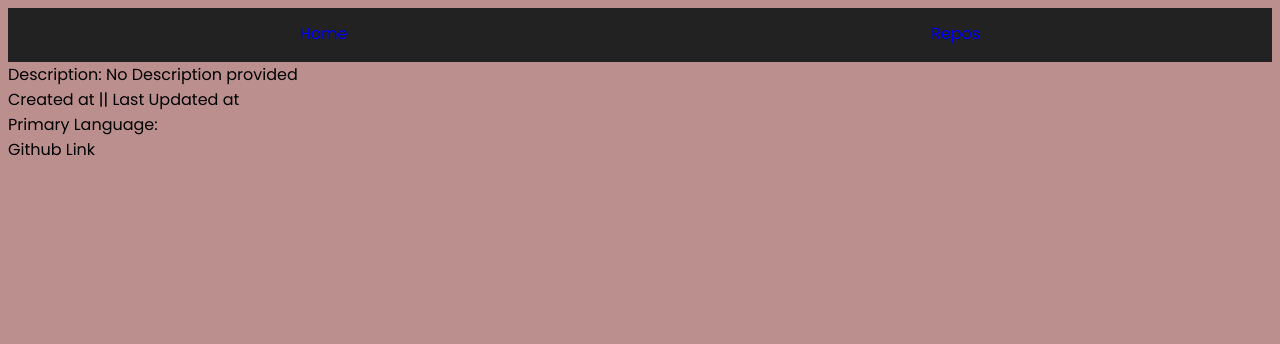
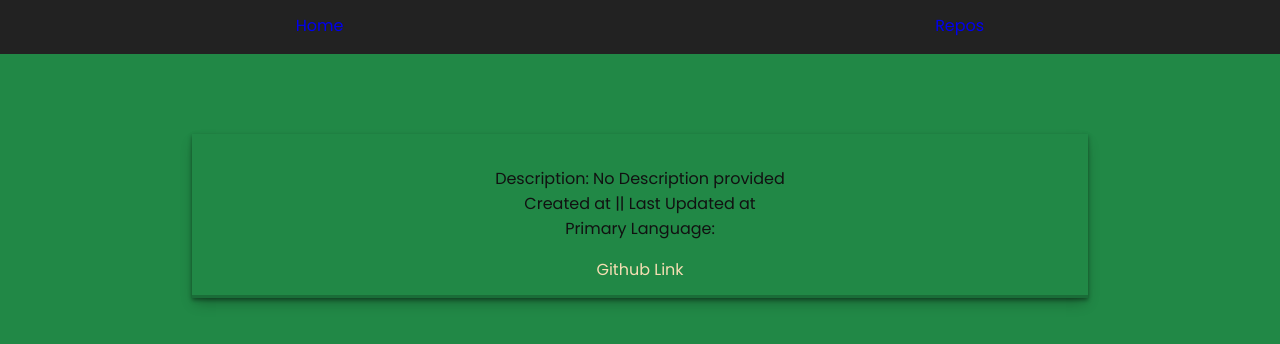
Before and after one commit to kenebebh/github-repo-fetcher-vue, a Vue app: page /repos/1 in a window 1280 px wide. Shown: the top 344 px of the page. Built offline with nearby package versions, Linux system fonts and the light colour scheme; no server answers.

Commit message:
finished the pagination and styling

```diff
--- a/src/App.vue
+++ b/src/App.vue
@@ -9,9 +9,14 @@ import Navigation from "./components/Navigation.vue";
 </template>
 
 <style>
+* {
+  padding: 0;
+  margin: 0;
+  box-sizing: border-box;
+}
 html,
 body {
   font-family: "Poppins", sans-serif;
-  background-color: rosybrown;
+  background-color: #218846;
 }
 </style>
--- a/src/components/AllRepos.vue
+++ b/src/components/AllRepos.vue
@@ -1,29 +1,18 @@
 <script setup>
 import { onMounted, ref, computed } from "vue";
-import axios from "axios";
 import { useRouter } from "vue-router";
 import Pagination from "./Pagination.vue";
 
 const router = useRouter();
+
 const AllRepos = ref([]);
-
-onMounted(() => {
-  axios
-    .get(
-      `https://api.github.com/users/kenebebh/repos?page=${page.value}&per_page=${perPage.value}`
-    )
-    .then((response) => {
-      AllRepos.value = response.data;
-      totalPages.value = Math.ceil(AllRepos.value.length / perPage.value);
-    });
-});
-
+const loading = ref(true);
 const page = ref(1);
-const totalPages = ref(1);
+const totalPages = ref(5);
 const perPage = ref(10);
 
 // Set dynamic repos per page value according to screen size
-const dynamicPerPage = ref(window.innerWidth <= 768 ? 3 : 6);
+const dynamicPerPage = ref(3);
 // Implement pagination
 const currentPage = ref(1);
 const reposPerPage = computed(() => dynamicPerPage.value);
@@ -31,8 +20,12 @@ const indexOfLastRepo = computed(() => currentPage.value * reposPerPage.value);
 const indexOfFirstRepo = computed(
   () => indexOfLastRepo.value - reposPerPage.value
 );
+const currentRepos = computed(() =>
+  repos.value.slice(indexOfFirstRepo.value, indexOfLastRepo.value)
+);
 const paginate = (pageNumber) => {
-  currentPage.value = pageNumber;
+  page.value = pageNumber;
+  fetchRepos();
 };
 const pageNumbers = computed(() => {
   const pageNumbers = [];
@@ -45,13 +38,34 @@ const pageNumbers = computed(() => {
   }
   return pageNumbers;
 });
+
+const fetchRepos = async () => {
+  loading.value = true;
+  try {
+    const response = await fetch(
+      `https://api.github.com/users/kenebebh/repos?page=${page.value}&per_page=${perPage.value}`
+    );
+    AllRepos.value = await response.json();
+    totalPages.value = Math.ceil(AllRepos.value.length / perPage.value);
+  } catch (error) {
+    error.value = error.toString();
+  } finally {
+    loading.value = false;
+  }
+};
+
+onMounted(() => {
+  fetchRepos();
+});
 </script>
 
 <template>
+  <div class="container">
     <div
       v-for="repo in AllRepos"
       :key="repo.id"
       @click="router.push(`/repos/${repo.name}`)"
+      class="repoContainer"
     >
       {{ repo.name }}
     </div>
@@ -62,6 +76,30 @@ const pageNumbers = computed(() => {
       :pageNumbers="pageNumbers"
       :paginate="paginate"
     />
+  </div>
 </template>
 
-<style scoped></style>
+<style scoped>
+.container {
+  display: flex;
+  justify-content: center;
+  align-items: center;
+  flex-direction: column;
+}
+.repoContainer {
+  box-shadow: rgba(0, 0, 0, 0.35) 0px 5px 15px;
+  display: flex;
+  justify-content: center;
+  width: 70%;
+  padding: 1rem;
+  margin-bottom: 0.5rem;
+  transition: all 0.2s ease-in;
+}
+.repoContainer:hover {
+  box-shadow: rgba(0, 0, 0, 0.4) 0px 2px 4px,
+    rgba(0, 0, 0, 0.3) 0px 7px 13px -3px, rgba(0, 0, 0, 0.2) 0px -3px 0px inset;
+  color: whitesmoke;
+  cursor: pointer;
+  transform: scale(1.02);
+}
+</style>
--- a/src/components/Navigation.vue
+++ b/src/components/Navigation.vue
@@ -19,7 +19,7 @@ nav {
   padding: 0.8rem 0 1rem;
 }
 .active {
-  color: royalblue;
+  color: white;
   text-decoration: double;
   text-decoration-color: red;
 }
--- a/src/components/Pagination.vue
+++ b/src/components/Pagination.vue
@@ -42,9 +42,9 @@ export default {
 }
 .button {
   padding: 0.4rem 1rem;
-  border: 1px solid red;
+  border: 1px solid brown;
   border-radius: 5px;
-  color: brown;
+  color: wheat;
   font-weight: bold;
   cursor: pointer;
   margin: 1px;
--- a/src/components/RepoDetails.vue
+++ b/src/components/RepoDetails.vue
@@ -19,13 +19,16 @@ onMounted(() => {
 </script>
 
 <template>
-  <div>
-    <div>
+  <div class="background">
+    <div class="container">
+      <div class="repoName">
         <span> {{ RepoDetails.name }}</span>
       </div>
       <div>
         <label>Description: </label>
-      <span> {{ RepoDetails.description || "No Description provided" }} </span>
+        <span>
+          {{ RepoDetails.description || "No Description provided" }}
+        </span>
       </div>
       <div>
         <label>Created at </label>
@@ -50,9 +53,55 @@ onMounted(() => {
         <span>{{ RepoDetails.language }}</span>
       </div>
       <div>
-      <a :href="RepoDetails.svn_url" target="_blank"> Github Link </a>
+        <a :href="RepoDetails.svn_url" target="_blank" class="githubLink">
+          Github Link
+        </a>
       </div>
     </div>
+  </div>
+</template>
 
+<style scoped>
+.background {
+  display: flex;
+  justify-content: center;
+  align-items: center;
+}
+.container {
+  display: flex;
+  justify-content: center;
+  align-items: center;
+  flex-direction: column;
+  margin-top: 5rem;
+  padding: 1rem;
+  color: #111;
+  width: 70%;
+  box-shadow: rgba(0, 0, 0, 0.4) 0px 2px 4px,
+    rgba(0, 0, 0, 0.3) 0px 7px 13px -3px, rgba(0, 0, 0, 0.2) 0px -3px 0px inset;
+  transition: all 0.2s ease-in;
+}
+.container:hover {
+  transform: scale(1.02);
+}
+.repoName {
+  text-transform: uppercase;
 
-</template>
+  font-weight: bold;
+  padding-bottom: 1rem;
+}
+.githubLink {
+  display: block;
+  padding-top: 1rem;
+  color: wheat;
+  transition: all 0.2s ease-in;
+}
+.githubLink:hover {
+  color: white;
+  transform: scale(1.05);
+}
+@media screen and (max-width: 768px) {
+  .container {
+    width: 100%;
+  }
+}
+</style>
--- a/src/views/HomeView.vue
+++ b/src/views/HomeView.vue
@@ -2,8 +2,8 @@
 
 <template>
   <div>
-    <h2>Welcome, I am</h2>
-    <h1>Banigo Kenebebh</h1>
+    <h2>Welcome</h2>
+    <h3>Please head over to the Repos page to view all repositories</h3>
   </div>
 </template>
 
@@ -13,9 +13,9 @@ div {
   flex-direction: column;
   align-items: center;
   justify-content: center;
-  height: 100vh;
+  height: 80vh;
 }
-h1 {
+h2 {
   font-style: italic;
 }
 </style>
--- a/src/views/ReposView.vue
+++ b/src/views/ReposView.vue
@@ -3,7 +3,14 @@ import AllRepos from "../components/AllRepos.vue";
 </script>
 
 <template>
-  <AllRepos />
+  <Suspense>
+    <template #default>
+      <AllRepos />
+    </template>
+    <template #fallbback>
+      <p>Loading...</p>
+    </template>
+  </Suspense>
 </template>
 
 <style scoped></style>
```
Lines whose indentation alone changed are shown as unchanged.
